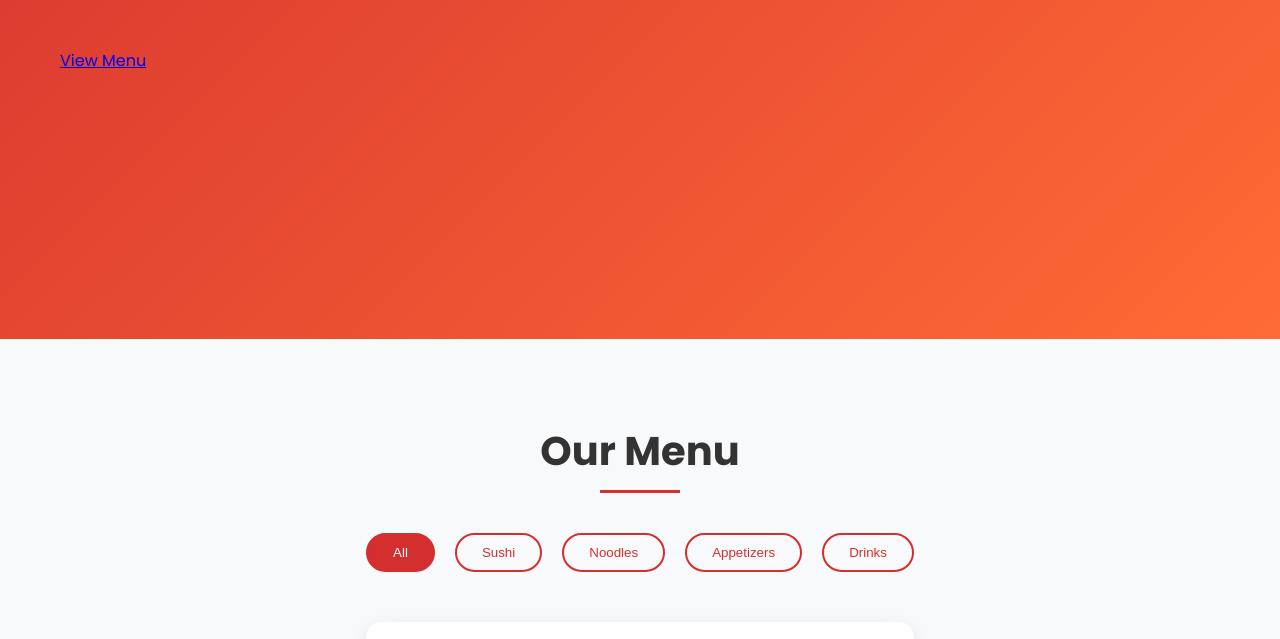
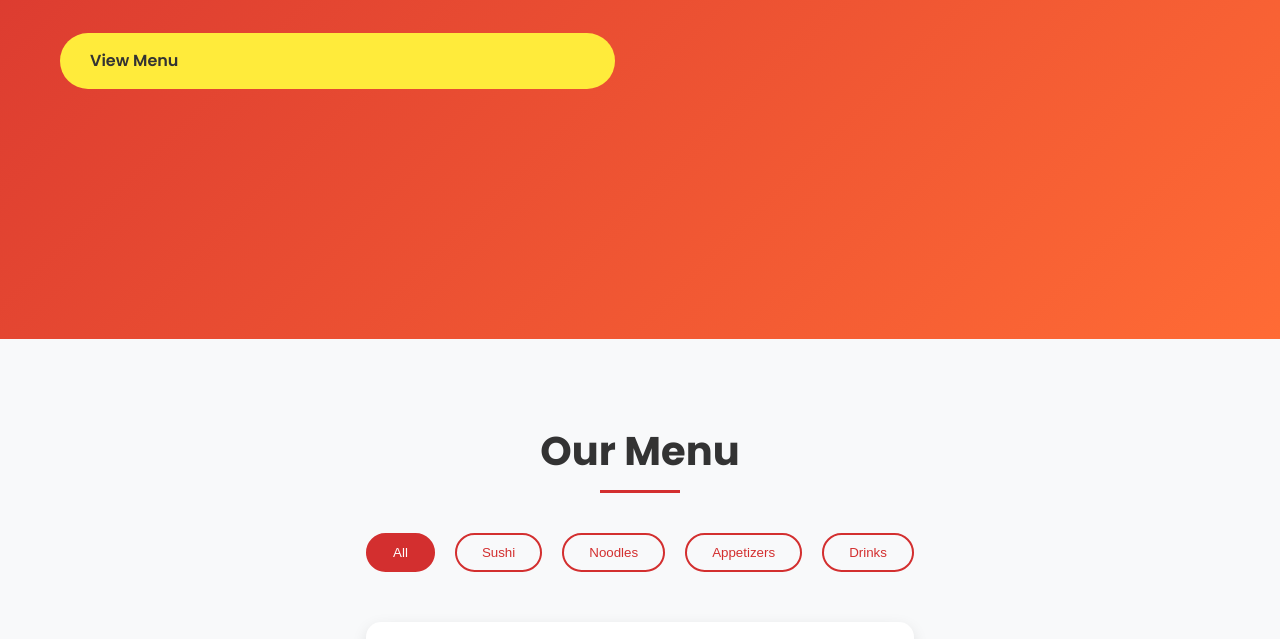
Before and after one commit to Xampos-hub/Sushi-Website, a plain HTML site: page index.html in a window 1280 px wide. Shown: the part 461-1100 px from the top of the page. Drawn offline with Linux system fonts and the light colour scheme.

Commit message:
CHANGE MENU

```diff
--- a/index.html
+++ b/index.html
@@ -50,7 +50,7 @@
         <div class="hero-content">
             <h1 data-en="Welcome to Sushi&Noodles" data-gr="Καλώς ήρθατε στο Sushi&Noodles">Welcome to Sushi&Noodles</h1>
             <p data-en="Authentic Japanese cuisine in the heart of Athens" data-gr="Αυθεντική ιαπωνική κουζίνα στην καρδιά της Αθήνας">Authentic Japanese cuisine in the heart of Athens</p>
-            <a href="#menu" class="cta-button" data-en="View Menu" data-gr="Δείτε το Μενού">View Menu</a>
+            <a href="#menu" class="btn-primary" data-en="View Menu" data-gr="Δείτε το Μενού">View Menu</a>
         </div>
     </section>
 
```
